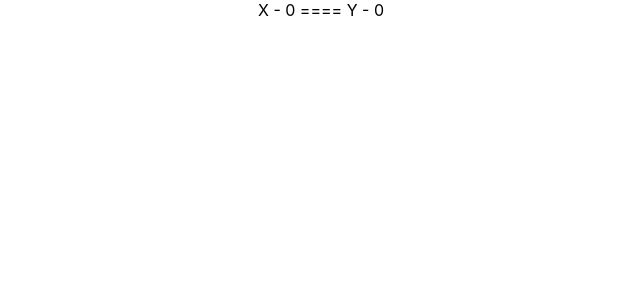
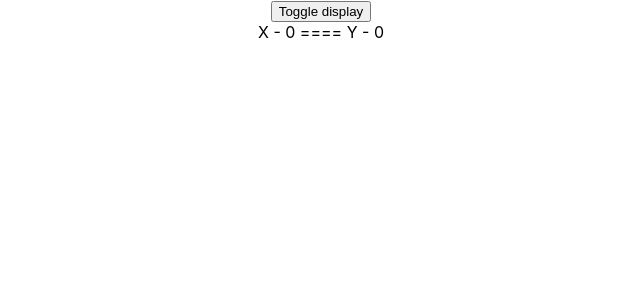
Before and after one commit to Mhdez221993/react-playground, a React (Create React App) app: page / in a window 1280 px wide. Shown: the top 300 px of the page, without its empty margins (319-959 px from the left). Built offline with nearby package versions, Linux system fonts and the light colour scheme.

Commit message:
Hook useEffect with clean up

```diff
--- a/src/App.js
+++ b/src/App.js
@@ -1,14 +1,14 @@
 import './App.css';
 import './components/appStyle.css';
 
-import HookMouse from './components/HookMouse';
+import MouseContainer from './components/MouseContainer';
 import React from 'react';
 
 class App extends React.Component {
   render() {
     return (
       <div className="App">
-        <HookMouse />
+        <MouseContainer />
       </div>
     );
   }
--- a/src/components/ClassMouse.js
+++ b/src/components/ClassMouse.js
@@ -19,6 +19,11 @@
   componentDidMount() {
     window.addEventListener('mousemove', this.logMousePosition)
   }
+
+  componentWillUnmount() {
+    window.removeEventListener('mousemove', this.logMouse)
+  }
+
   render() {
     return (
       <div>
--- a/src/components/HookMouse.js
+++ b/src/components/HookMouse.js
@@ -7,6 +7,9 @@
   useEffect(() => {
     console.log('useEffect updating x and y');
     window.addEventListener('mousemove', logMousePosition)
+
+    return () => window.removeEventListener('mousemove', logMousePosition)
+
   }, [])
 
   const logMousePosition = (e) => {
--- /dev/null
+++ b/src/components/MouseContainer.js
@@ -0,0 +1,16 @@
+import React, { useState } from 'react';
+
+import HookMouse from './HookMouse';
+
+const MouseContainer = () => {
+  const [display, setDisplay] = useState(true)
+
+  return (
+    <div>
+      <button onClick={() => setDisplay(!display)}>Toggle display</button>
+      {display && <HookMouse />}
+    </div>
+  );
+};
+
+export default MouseContainer
```
